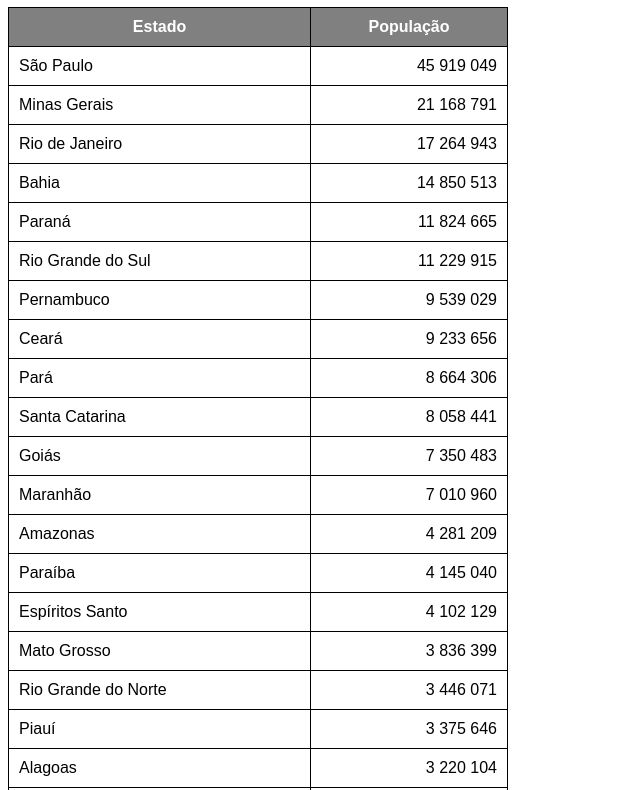
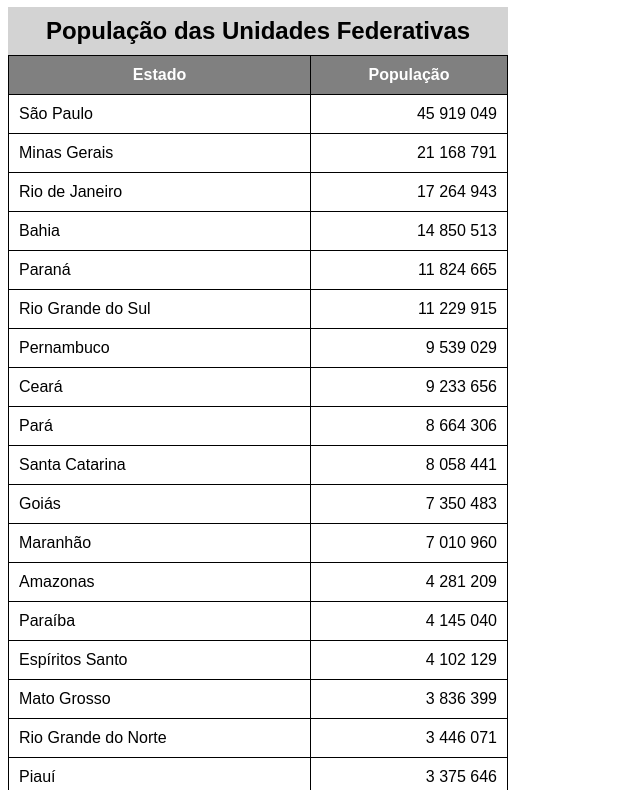
Before and after one commit to manamimii/html-css, a plain HTML site: page exercicios/ex023/tabela002.html in a window 1280 px wide. Shown: the part 73-863 px from the top of the page, without its empty margins (0-640 px from the left). Drawn offline with Linux system fonts and the light colour scheme.

Commit message:
atualizando tabela 002

```diff
--- a/exercicios/ex023/tabela002.html
+++ b/exercicios/ex023/tabela002.html
@@ -15,6 +15,14 @@
         td, th {
             border: 1px solid black;
             padding: 10px;
+        }
+
+        caption {
+
+            font-size: 1.5em;
+            font-weight: bold;
+            padding: 10px;
+            background-color: lightgray;
         }
         thead, tfoot {
             background-color: gray;
@@ -39,10 +47,11 @@
             TR, TO, TH
     -->
         <table>
+            <caption>População das Unidades Federativas</caption>
             <thead>
                 <tr>
-                    <th>Estado</th>
-                    <th>População</th>
+                    <th scope="col">Estado</th>
+                    <th scope="col" style="widht: 50px">População</th>
                 </tr>
 
             </thead>
```
